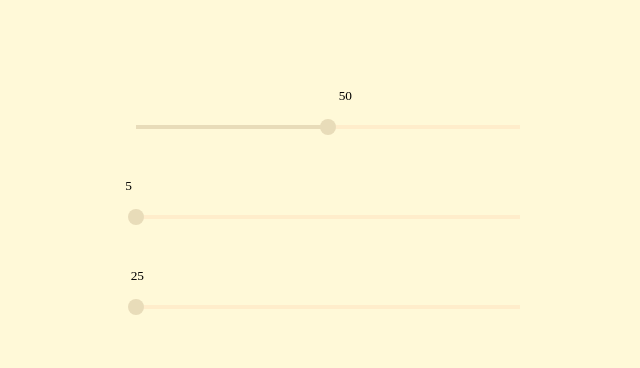
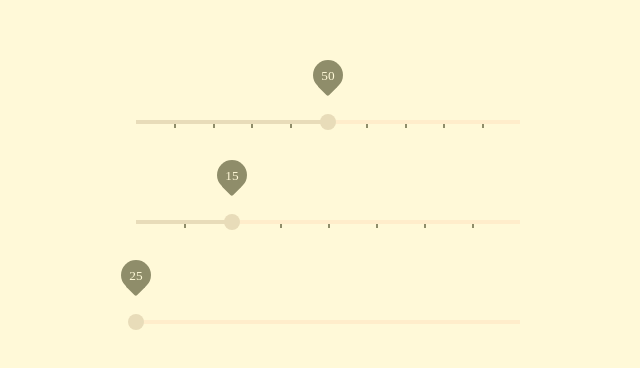
Before and after one commit to sinnerschrader/ranger, a website built with webpack: page dist/index.html in a window 1280 px wide. Shown: the part 210-578 px from the top of the page, without its empty margins (312-952 px from the left). Built offline with nearby package versions, Linux system fonts and the light colour scheme; files whose address does not match are found by name.

Commit message:
Included new deliverables for application design

```diff
--- a/src/scripts/slider.js
+++ b/src/scripts/slider.js
@@ -55,11 +55,12 @@ export default function() {
                 let fractionDistance  = (100 / fractionCount);
                 let i;
 
-                sliderFractionsEl.classList.add('Slider-fractions');
+                sliderFractionsEl.classList.add('Slider-steps');
                 slider.appendChild(sliderFractionsEl);
 
                 for (i = fractionCount - 1; i >= 1; i--) {
                     let fraction = document.createElement('span');
+                    fraction.classList.add('Slider-fraction');
 
                     fraction.style.left = (fractionDistance * i) + '%';
                     sliderFractionsEl.appendChild(fraction);
--- a/src/scripts/utilities/data.js
+++ b/src/scripts/utilities/data.js
@@ -1,14 +1,14 @@
 'use strict';
 
-export let handleValue = (min, max, percentage) => {
+export function handleValue (min, max, percentage) {
     let maxRange = max - min;
     return Math.round(((percentage * maxRange) / 100) + min) ;
 }
 
-export let setValueInDom = (el, value) => {
+export function setValueInDom (el, value) {
     return el.textContent = value;
 }
 
-export let setAttributeInDom = (el, attr, value) => {
+export function setAttributeInDom (el, attr, value) {
     return el.setAttribute(attr, value);
 }
--- a/src/scripts/utilities/move.js
+++ b/src/scripts/utilities/move.js
@@ -1,6 +1,6 @@
 'use strict';
 
-export let setInitialPosition = (min, max, initValue) => {
+export function setInitialPosition (min, max, initValue) {
     let initial   = Number.isNaN(initValue) ? 0 : initValue;
     let range     = (max - min);
     let percent   = Math.round(((initial - min) * 100) / range);
@@ -8,7 +8,7 @@ export let setInitialPosition = (min, max, initValue) => {
     return percent;
 }
 
-export let handlePosition = (offset, width) => {
+export function handlePosition (offset, width) {
     let min      = 0;
     let max      = 100;
     let ratio    = Math.min(Math.max(offset / width, min), 1);
@@ -18,7 +18,7 @@ export let handlePosition = (offset, width) => {
     return percent;
  }
 
- export let handlePositionSteps = (offset, width, min, max, stepWidth) => {
+ export function handlePositionSteps (offset, width, min, max, stepWidth) {
      let ratio      = Math.min(Math.max(offset / width, 0), 1);
      let range      = (max - min);
      let currentStep= Math.round((ratio * range) / stepWidth);
--- a/src/scripts/utilities/utils.js
+++ b/src/scripts/utilities/utils.js
@@ -1,11 +1,11 @@
 'use strict';
 
-export let getNumber = (node, value) => {
+export function getNumber (node, value) {
     return parseInt(node.getAttribute(value), 10);
 }
 
 //-- Prevent text selection while dragging
-export let pauseEvent = (e) => {
+export function pauseEvent (e) {
     if (e.stopPropagation) {
          e.stopPropagation();
     }
@@ -19,7 +19,7 @@ export let pauseEvent = (e) => {
     return false;
 }
 
-export let stopPropagation = (e) => {
+export function stopPropagation (e) {
     if (e.stopPropagation) {
         e.stopPropagation();
     }
@@ -32,7 +32,7 @@ export let stopPropagation = (e) => {
 //-- leading edge, instead of the trailing.
 //-- http://davidwalsh.name/essential-javascript-functions?utm_source=javascriptweekly&utm_medium=email
 
-export let debounce = (func, wait, immediate) => {
+export function debounce (func, wait, immediate) {
 	let timeout;
 	return function () {
 
--- a/src/styles/index.less
+++ b/src/styles/index.less
@@ -5,3 +5,4 @@
 @import "slider";
 @import "slider-track";
 @import "slider-indicator";
+@import "slider-steps";
--- a/src/styles/showcase.less
+++ b/src/styles/showcase.less
@@ -1,6 +1,7 @@
 //-- Styling for illustration pourposes
+@showcaseHexBg: #FFF9D8;
+
 .Showcase {
-    @showcaseHexBg :#FFF9D8;
 
     display: flex;
     flex-direction: column;
--- a/src/styles/slider-indicator.less
+++ b/src/styles/slider-indicator.less
@@ -1,6 +1,30 @@
+@indicatorSize: 30px;
+@indicatorHexColor: @showcaseHexBg;
+@indicatorHexBg: @fractionColor;
+
 .Slider-indicator {
     position: absolute;
     top: 0;
     left: 0;
-    transform: translateX(80%);
+    height: @indicatorSize;
+    width: @indicatorSize;
+    border-radius: 50%;
+    line-height: @indicatorSize;
+    text-align: center;
+    color: @indicatorHexColor;
+    background-color: @indicatorHexBg;
+    transform: translateX(-50%);
+
+    &::before {
+        content: "";
+        position: absolute;
+        bottom: 2px;
+        right: 43%;
+        z-index: -1;
+        height: (@indicatorSize / 2);
+        width: (@indicatorSize / 2);
+        border-radius: 2px;
+        background-color: @indicatorHexBg;
+        transform: rotate(45deg) translateX(50%);
+    }
 }
--- /dev/null
+++ b/src/styles/slider-steps.less
@@ -0,0 +1,16 @@
+@fractionWidth: 2px;
+@fractionColor: #8F8D6A;
+
+.Slider-steps {
+    position: relative;
+    height: @trackHeight;
+    width: 100%;
+}
+
+.Slider-fraction {
+    position: absolute;
+    bottom: 0;
+    width: @fractionWidth;
+    height: @trackHeight;
+    background-color: @fractionColor;
+}
--- a/src/styles/slider-track.less
+++ b/src/styles/slider-track.less
@@ -12,24 +12,9 @@
     position: relative;
     z-index: 1;
     height: @trackHeight;
-    width: 30vw;
-    min-width: @minTrackWidth;
-    margin: 0 (@activeHandle / 2);
+    width: 100%;
     background-color: @trackHexBg;
     cursor: pointer;
-
-    // &:before {
-    //     content: "";
-    //     position: absolute;
-    //     top: 0;
-    //     left: 0;
-    //     height: (@trackHeight + 2);
-    //     width: 100%;
-    //     background: linear-gradient(to bottom, red, magenta);
-    //     background-position: 20% 0;
-    //     background-size: 4px 4px;
-    //     background-repeat: repeat-x;
-    // }
 
     &:hover {
         .Slider-handle {
--- a/src/styles/slider.less
+++ b/src/styles/slider.less
@@ -6,8 +6,10 @@
     position: relative;
     display: inline-block;
     height: @sliderHeight;
-    padding-top: (@baseSpacing  * 2) + 10;
-    margin: @baseSpacing;
+    width: 30vw;
+    min-width: @minTrackWidth;
+    padding-top: (@baseSpacing  * 3);
+    margin: @baseSpacing (@activeHandle / 2);
     line-height: @sliderHeight;
     user-select: none;
 }
--- a/webpack.config.js
+++ b/webpack.config.js
@@ -19,8 +19,8 @@ var lessLoader          = cssLoader.slice(0);
 //-- Webpack Configuration
 module.exports = {
     entry: {
-        scripts: [serverEntry, scriptEntry]
-        // scripts: [scriptEntry]
+        // scripts: [serverEntry, scriptEntry]
+        scripts: [scriptEntry]
     },
     output: {
        path: outputPath,
@@ -41,12 +41,12 @@ module.exports = {
    },
    plugins: [
        new ExtractTextPlugin(nameSpace + '.css')
-   ],
-    devServer: {
-        contentBase: outputPath,
-        noInfo: false,
-        hot: true,
-        inline: true,
-        stats: { colors: true }
-    }
+   ]
+    // devServer: {
+    //     contentBase: outputPath,
+    //     noInfo: false,
+    //     hot: true,
+    //     inline: true,
+    //     stats: { colors: true }
+    // }
 }
```
Also changed, not shown: dist/index.html, dist/ranger.css, dist/ranger.js.
